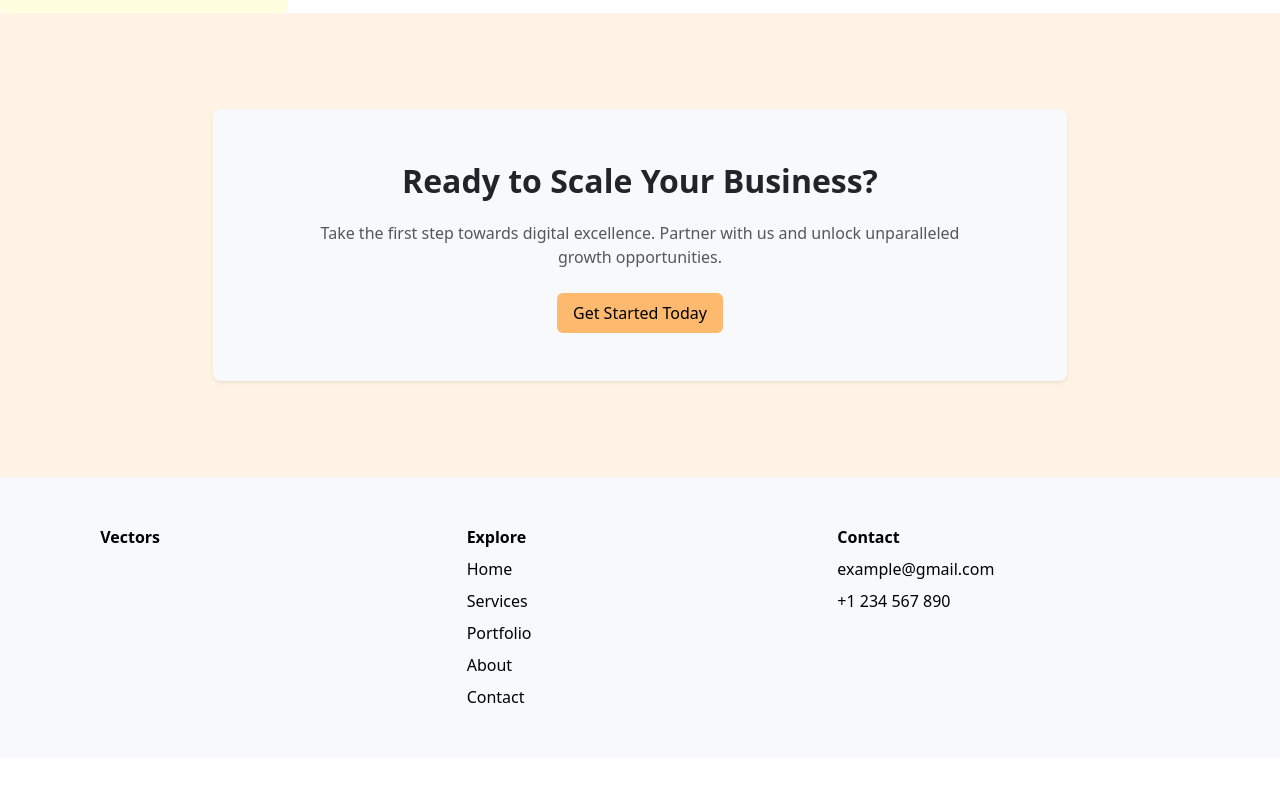
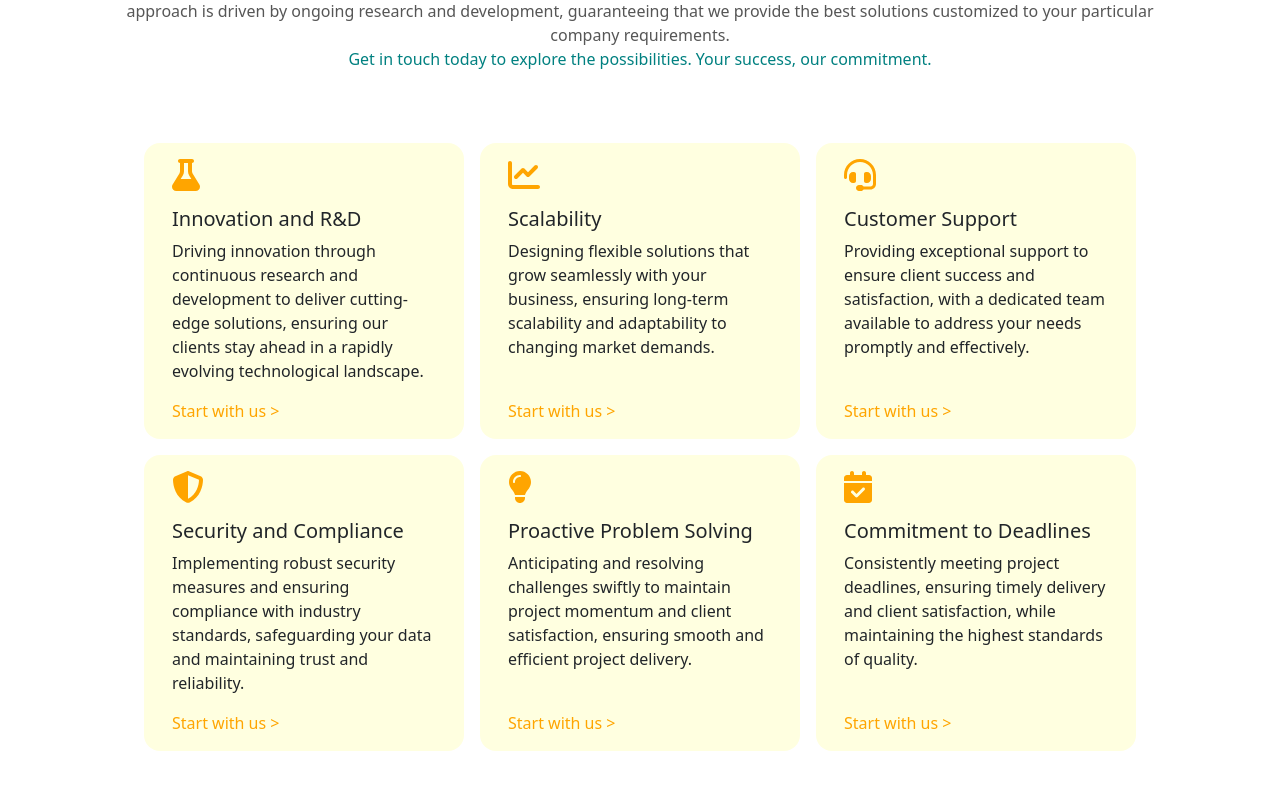
Before and after one commit to hruthiksiva/vectors-react, a React (Vite) app: page /about in a window 1280 px wide. Shown: the part 1980-2780 px from the top of the page. Before the commit the page ends 2737 px from the top, so only its background shows below. Built offline with nearby package versions, Linux system fonts and the light colour scheme.

Commit message:
Add Corestrength section in the about us page

```diff
--- /dev/null
+++ b/src/Components/CoreStrength.jsx
@@ -0,0 +1,108 @@
+import React from 'react'
+import { FontAwesomeIcon } from '@fortawesome/react-fontawesome'
+import { faFlask, faChartLine, faHeadset, faShieldAlt, faLightbulb, faCalendarCheck } from '@fortawesome/free-solid-svg-icons'
+
+const CoreStrength = () => {
+  return (
+    <div className="container-fluid py-5">
+        <div className="row d-flex justify-content-center text-center my-5">
+          <div className="col-10">
+            <h1>Our <span className="text-center" style={{ color: 'orange' }}>Core Strengths</span></h1>
+            <p className="grey">
+              At AaiTech, we take great pride in our core strengths, which fuel our dedication to quality work and client satisfaction. Our creative approach is driven by ongoing research and development, guaranteeing that we provide the best solutions customized to your particular company requirements.
+              <p className="fw-normal" style={{ color: 'teal' }}>Get in touch today to explore the possibilities. Your success, our commitment.</p>
+            </p>
+          </div>
+        </div>
+
+        {/* Cards for Core Strengths */}
+        <div className="row d-flex pb-5 justify-content-center">
+          {/* Card 1: Innovation and R&D */}
+          <div className="card border-0 col-md-3 col-10 m-2 rounded-4" style={{ backgroundColor: 'lightyellow' }}>
+            <div className="card-body d-flex flex-column align-items-start" style={{ display: 'flex', flexDirection: 'column' }}>
+              <FontAwesomeIcon icon={faFlask} size="2x" className="mb-3" style={{ color: 'orange' }} /> {/* Font Awesome Icon */}
+              <h5 className="card-title">Innovation and R&D</h5>
+              <p className="card-text">
+                Driving innovation through continuous research and development to deliver cutting-edge solutions, ensuring our clients stay ahead in a rapidly evolving technological landscape.
+              </p>
+              <div className="mt-auto">
+                <a href="/contact" className="" style={{ textDecoration: 'none', color: 'orange' }}>Start with us > </a>
+              </div>
+            </div>
+          </div>
+
+          {/* Card 2: Scalability */}
+          <div className="card border-0 col-md-3 col-10 m-2 rounded-4" style={{ backgroundColor: 'lightyellow' }}>
+            <div className="card-body d-flex flex-column align-items-start" style={{ display: 'flex', flexDirection: 'column' }}>
+              <FontAwesomeIcon icon={faChartLine} size="2x" className="mb-3" style={{ color: 'orange' }} /> {/* Font Awesome Icon */}
+              <h5 className="card-title">Scalability</h5>
+              <p className="card-text">
+                Designing flexible solutions that grow seamlessly with your business, ensuring long-term scalability and adaptability to changing market demands.
+              </p>
+              <div className="mt-auto">
+                <a href="/contact" className="" style={{ textDecoration: 'none', color: 'orange' }}>Start with us > </a>
+              </div>
+            </div>
+          </div>
+
+          {/* Card 3: Customer Support */}
+          <div className="card border-0 col-md-3 col-10 m-2 rounded-4" style={{ backgroundColor: 'lightyellow' }}>
+            <div className="card-body d-flex flex-column align-items-start" style={{ display: 'flex', flexDirection: 'column' }}>
+              <FontAwesomeIcon icon={faHeadset} size="2x" className="mb-3" style={{ color: 'orange' }} /> {/* Font Awesome Icon */}
+              <h5 className="card-title">Customer Support</h5>
+              <p className="card-text">
+                Providing exceptional support to ensure client success and satisfaction, with a dedicated team available to address your needs promptly and effectively.
+              </p>
+              <div className="mt-auto">
+                <a href="/contact" className="" style={{ textDecoration: 'none', color: 'orange' }}>Start with us > </a>
+              </div>
+            </div>
+          </div>
+
+          {/* Card 4: Security and Compliance */}
+          <div className="card border-0 col-md-3 col-10 m-2 rounded-4" style={{ backgroundColor: 'lightyellow' }}>
+            <div className="card-body d-flex flex-column align-items-start" style={{ display: 'flex', flexDirection: 'column' }}>
+              <FontAwesomeIcon icon={faShieldAlt} size="2x" className="mb-3" style={{ color: 'orange' }} /> {/* Font Awesome Icon */}
+              <h5 className="card-title">Security and Compliance</h5>
+              <p className="card-text">
+                Implementing robust security measures and ensuring compliance with industry standards, safeguarding your data and maintaining trust and reliability.
+              </p>
+              <div className="mt-auto">
+                <a href="/contact" className="" style={{ textDecoration: 'none', color: 'orange' }}>Start with us > </a>
+              </div>
+            </div>
+          </div>
+
+          {/* Card 5: Proactive Problem Solving */}
+          <div className="card border-0 col-md-3 col-10 m-2 rounded-4" style={{ backgroundColor: 'lightyellow' }}>
+            <div className="card-body d-flex flex-column align-items-start" style={{ display: 'flex', flexDirection: 'column' }}>
+              <FontAwesomeIcon icon={faLightbulb} size="2x" className="mb-3" style={{ color: 'orange' }} /> {/* Font Awesome Icon */}
+              <h5 className="card-title">Proactive Problem Solving</h5>
+              <p className="card-text">
+                Anticipating and resolving challenges swiftly to maintain project momentum and client satisfaction, ensuring smooth and efficient project delivery.
+              </p>
+              <div className="mt-auto">
+                <a href="/contact" className="" style={{ textDecoration: 'none', color: 'orange' }}>Start with us > </a>
+              </div>
+            </div>
+          </div>
+
+          {/* Card 6: Commitment to Deadlines */}
+          <div className="card border-0 col-md-3 col-10 m-2 rounded-4" style={{ backgroundColor: 'lightyellow' }}>
+            <div className="card-body d-flex flex-column align-items-start" style={{ display: 'flex', flexDirection: 'column' }}>
+              <FontAwesomeIcon icon={faCalendarCheck} size="2x" className="mb-3" style={{ color: 'orange' }} /> {/* Font Awesome Icon */}
+              <h5 className="card-title">Commitment to Deadlines</h5>
+              <p className="card-text">
+                Consistently meeting project deadlines, ensuring timely delivery and client satisfaction, while maintaining the highest standards of quality.
+              </p>
+              <div className="mt-auto">
+                <a href="/contact" className="" style={{ textDecoration: 'none', color: 'orange' }}>Start with us > </a>
+              </div>
+            </div>
+          </div>
+        </div>
+      </div>
+  )
+}
+
+export default CoreStrength
--- a/src/Pages/About.jsx
+++ b/src/Pages/About.jsx
@@ -1,27 +1,21 @@
 import React from 'react'
 import Story from '../Components/Story'
 import Mission from '../Components/Mission'
-import Extrasss from '../Components/Vision'
 import Testimonials from '../Components/Testimonials'
 import ContactCard from '../Components/ContactCard'
+import CoreStrength from '../Components/CoreStrength'
+
+
 
 const About = () => {
   return (
     <>
-      <Story/>
-      <Mission/>
-        <Testimonials/>
-      {/* <Extrasss/>  */}
-
-      {/* corestrength */}
-  <div class="card border-0 " style={{width: "18rem", backgroundColor:'lightyellow'}}>
-    <div class="card-body">
-      <h5 class="card-title">Card title</h5>
-      <p class="card-text">Some quick example text to build on the card title and make up the bulk of the card's content.</p>
-      <a href="#" class="btn btn-primary">Go somewhere</a>
-    </div>
-    </div>
-      <ContactCard/>
+      <Story />
+      <Mission />
+      <Testimonials />
+      {/* Core Strengths Section */}
+      <CoreStrength/>
+      <ContactCard />
     </>
   )
 }
```
